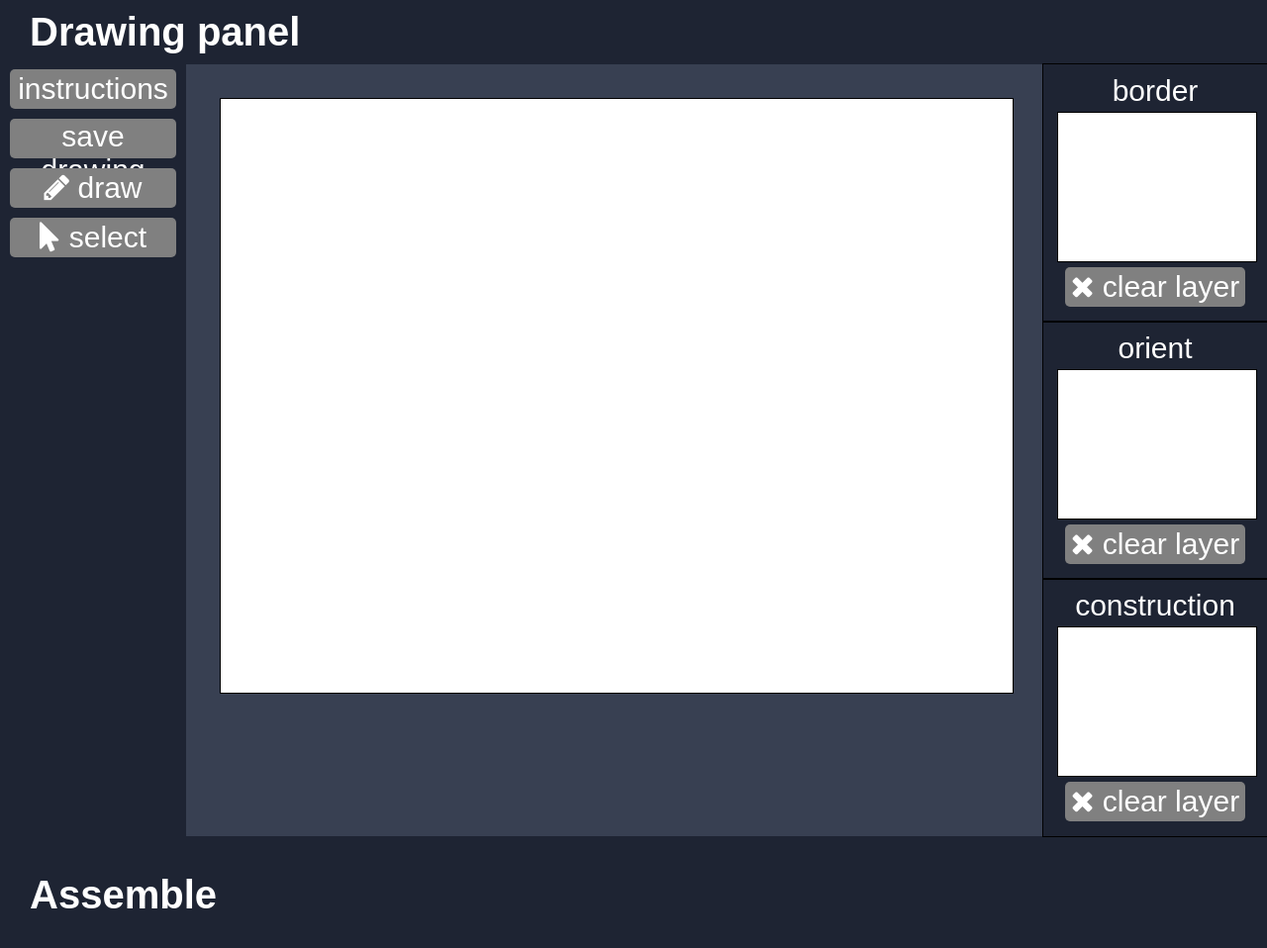
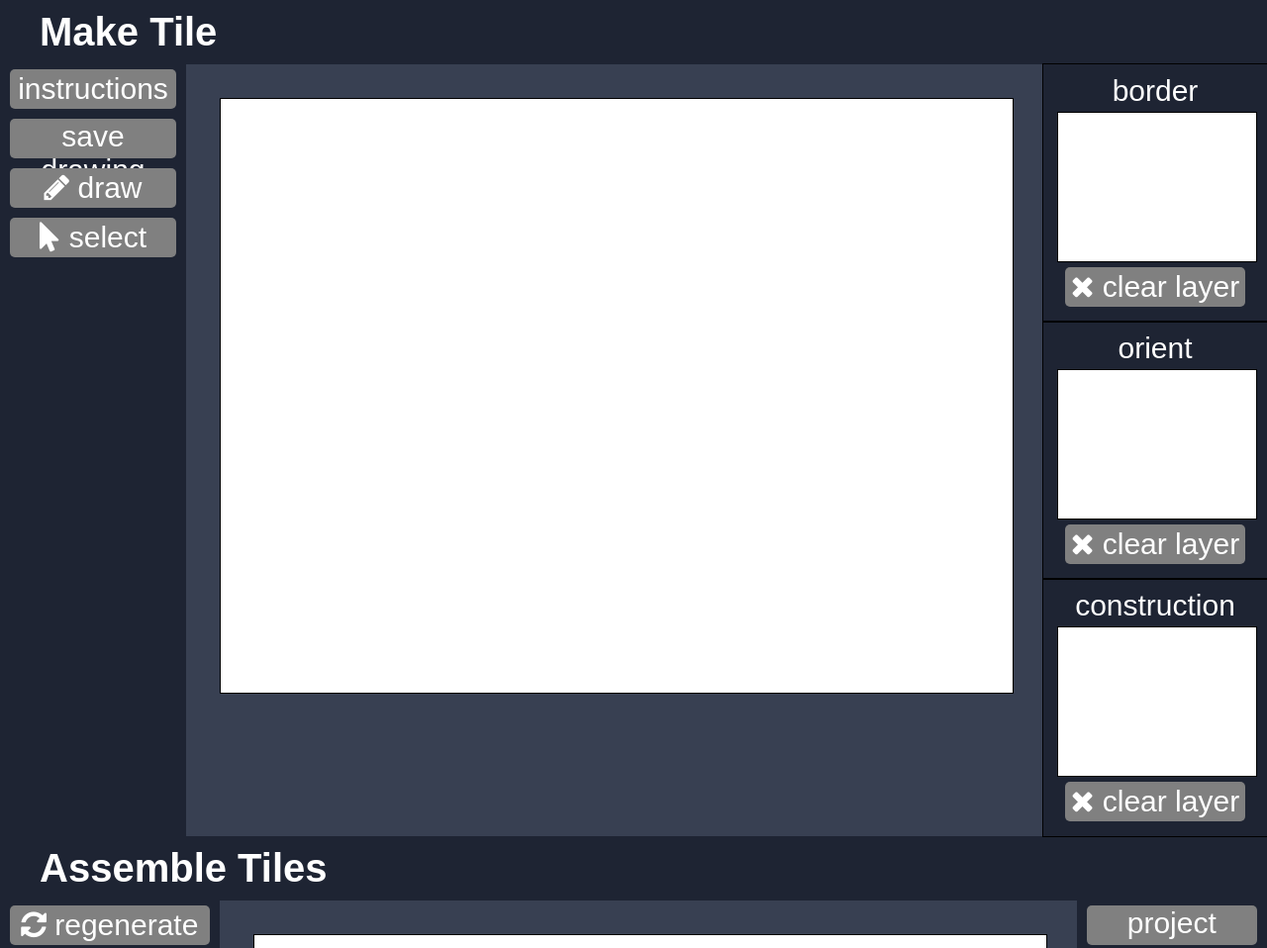
Before and after one commit to himalini-g/demo-assembler, a plain HTML site: page index.html in a window 1280 px wide. Shown: the top 958 px of the page at 99% size. Drawn offline with nearby package versions, Linux system fonts and the light colour scheme.

Commit message:
making paradigm change

```diff
--- a/index.html
+++ b/index.html
@@ -8,7 +8,7 @@
   </head>
   <body>
     <div>
-      <div class="header"> Drawing panel </div>
+      <div class="header"> Make Tile </div>
       <div id="drawing-ui-container" class="drawing-container">
         <div id="drawing-panel" class="drawing-panel">
           <input type="button" value="instructions" onclick="window.open('https://docs.google.com/document/d/10cBzVxWtj3KSDs_mG5ULo_yI_5gars03324DIMb4k_o/edit?usp=sharing')" />
@@ -32,7 +32,7 @@
         </div>
       </div>
     </div>
-    <h1 class="header"> Assemble </h1>
+    <div class="header"> Assemble Tiles </div>
     <div id="assembler-ui-container" class="drawing-container">
       <div id="generating-tool-panel" class="drawing-panel">
         <button onclick="rerenderAssemblage()"> <i class="fa fa-refresh" aria-hidden="true"></i> regenerate</button>
--- a/style.css
+++ b/style.css
@@ -9,7 +9,7 @@ html, body
 }
 .header{
     font-size: 40px;
-    padding: 10px 30px;
+    padding: 10px 40px;
     font-weight: bold;
     /* background:  */
 }
```
